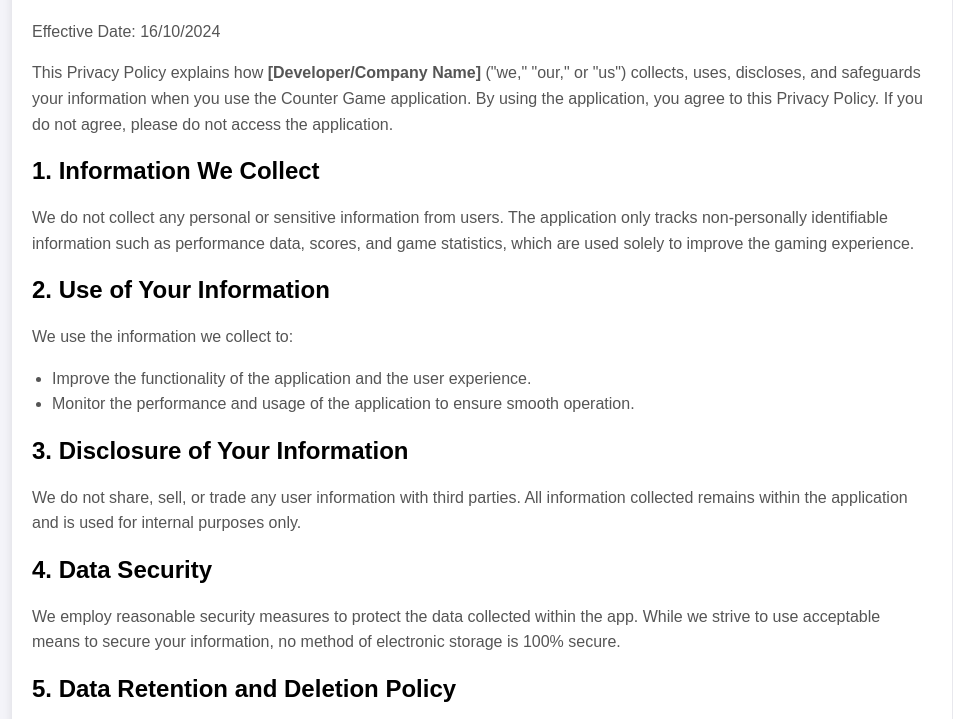
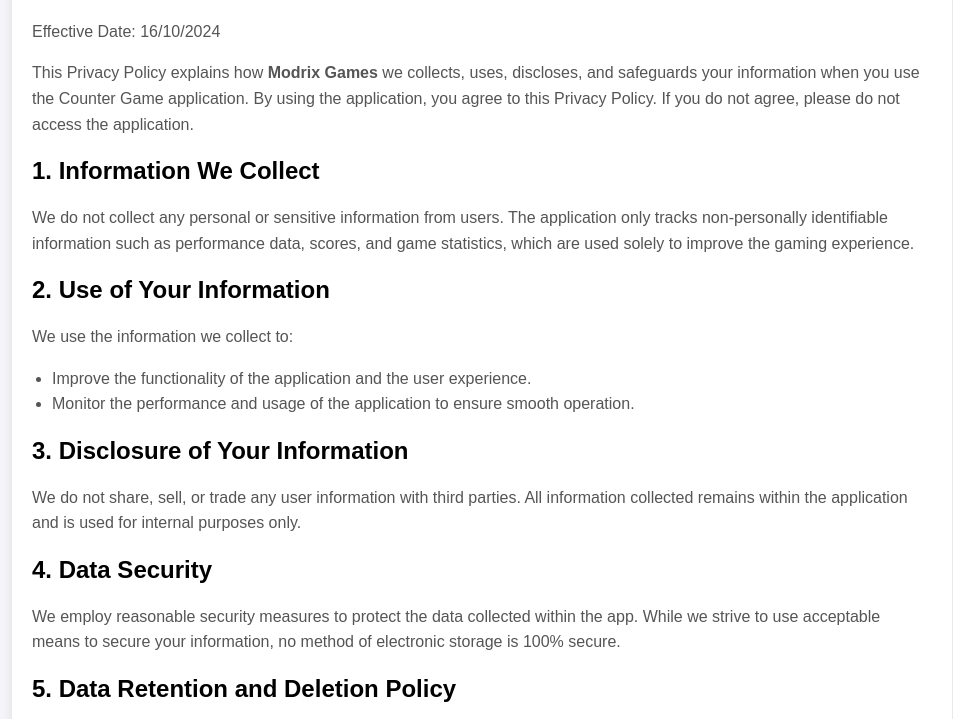
Before and after one commit to Mooodrix/policyModrixGames, a plain HTML site: page index.html in a window 1280 px wide. Shown: the part 81-800 px from the top of the page, without its empty margins (158-1111 px from the left). Drawn offline with Linux system fonts and the light colour scheme.

Commit message:
Update index.html

```diff
--- a/index.html
+++ b/index.html
@@ -51,7 +51,7 @@
         <h1>Privacy Policy for Counter Game</h1>
         <p>Effective Date: 16/10/2024</p>
 
-        <p>This Privacy Policy explains how <strong>[Developer/Company Name]</strong> ("we," "our," or "us") collects, uses, discloses, and safeguards your information when you use the Counter Game application. By using the application, you agree to this Privacy Policy. If you do not agree, please do not access the application.</p>
+        <p>This Privacy Policy explains how <strong>Modrix Games</strong> we collects, uses, discloses, and safeguards your information when you use the Counter Game application. By using the application, you agree to this Privacy Policy. If you do not agree, please do not access the application.</p>
 
         <h2>1. Information We Collect</h2>
         <p>We do not collect any personal or sensitive information from users. The application only tracks non-personally identifiable information such as performance data, scores, and game statistics, which are used solely to improve the gaming experience.</p>
```
